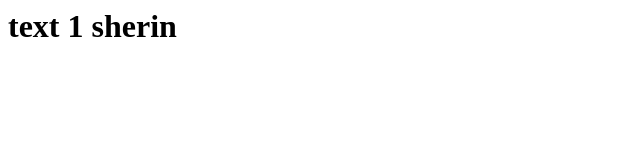
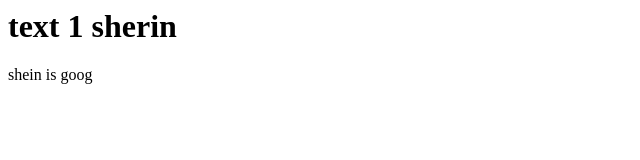
Before and after one commit to Sherin8489/chumma, a plain HTML site: page index.html in a window 1280 px wide. Shown: the full height of the page, 0-640 px from the left. Drawn offline with Linux system fonts and the light colour scheme.

Commit message:
Update index.html

```diff
--- a/index.html
+++ b/index.html
@@ -1 +1,2 @@
 <h1>text 1 sherin</h1>
+<p>shein is goog</p>
```
